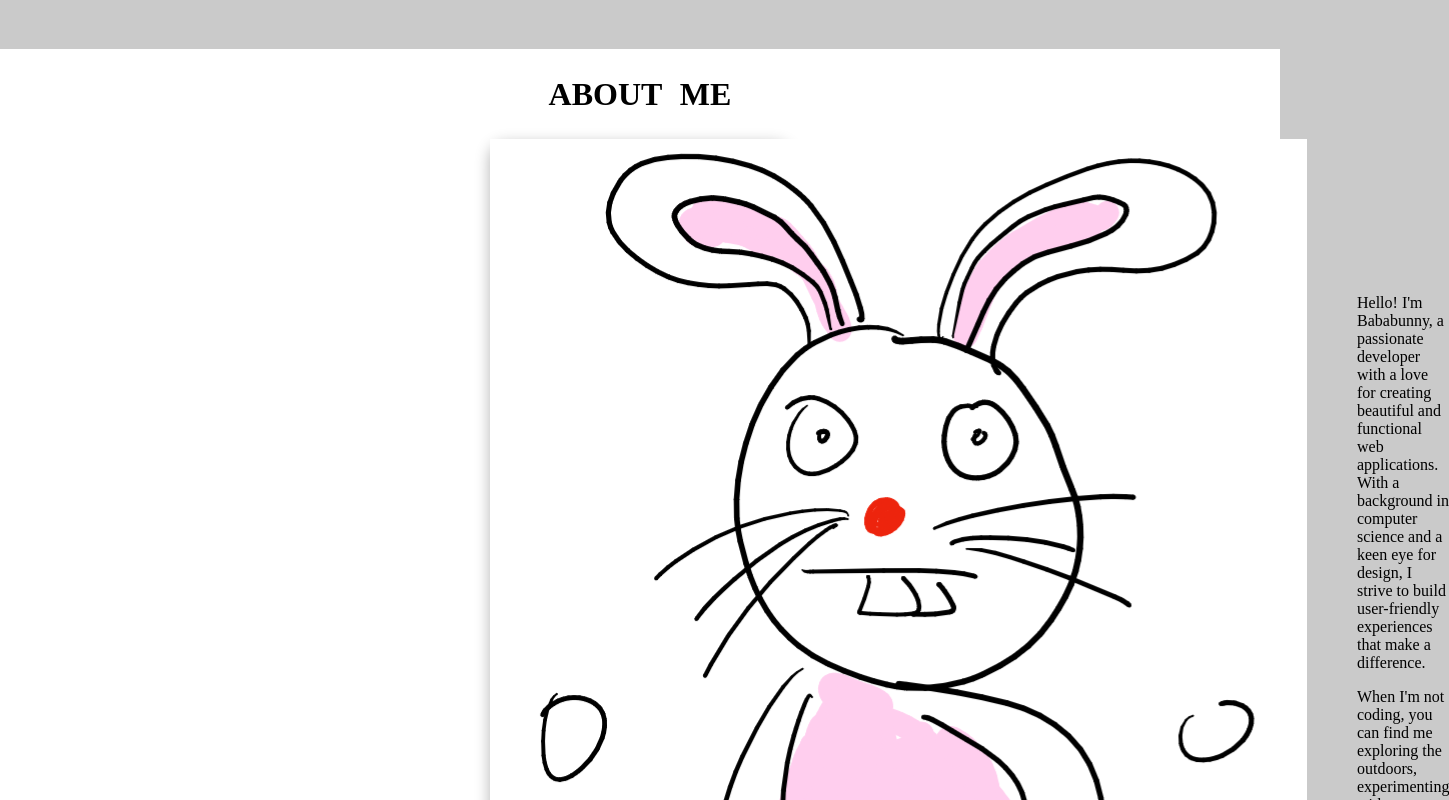
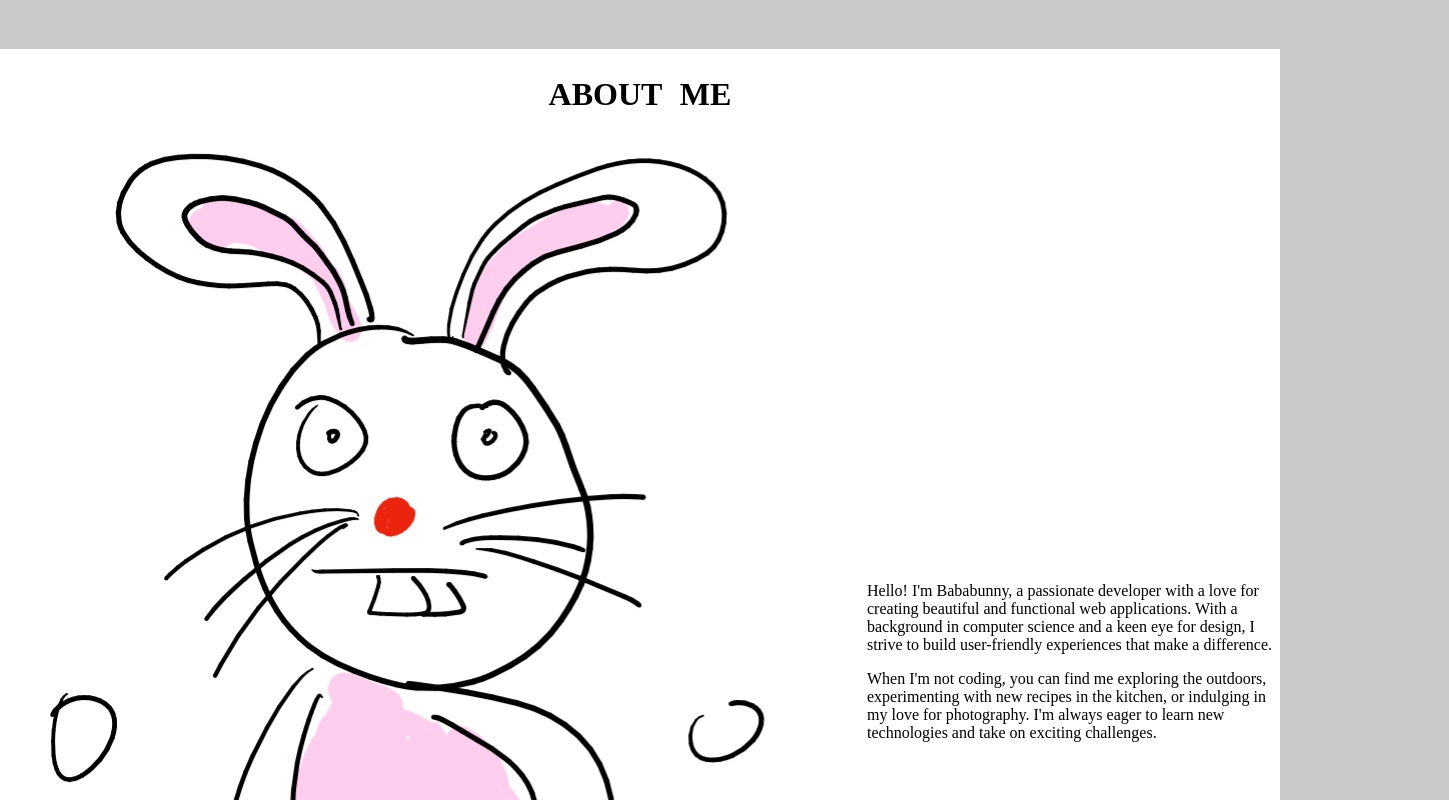
Before and after one commit to BaBaBunny/personal-website, a React (Vite) app in the folder personal-website/: page / in a window 1280 px wide. Shown: the part 760-1560 px from the top of the page, 1449 px wide, since content can reach past the window. Built offline with nearby package versions, Linux system fonts and the light colour scheme.

Commit message:
double content, changed one to image

```diff
--- a/personal-website/src/index.css
+++ b/personal-website/src/index.css
@@ -101,7 +101,7 @@ body {
   width: 100%;
 }
 
-.about-content {
+.about-image {
   width: 300px;
   height: auto;
   border-radius: 15px;
```
